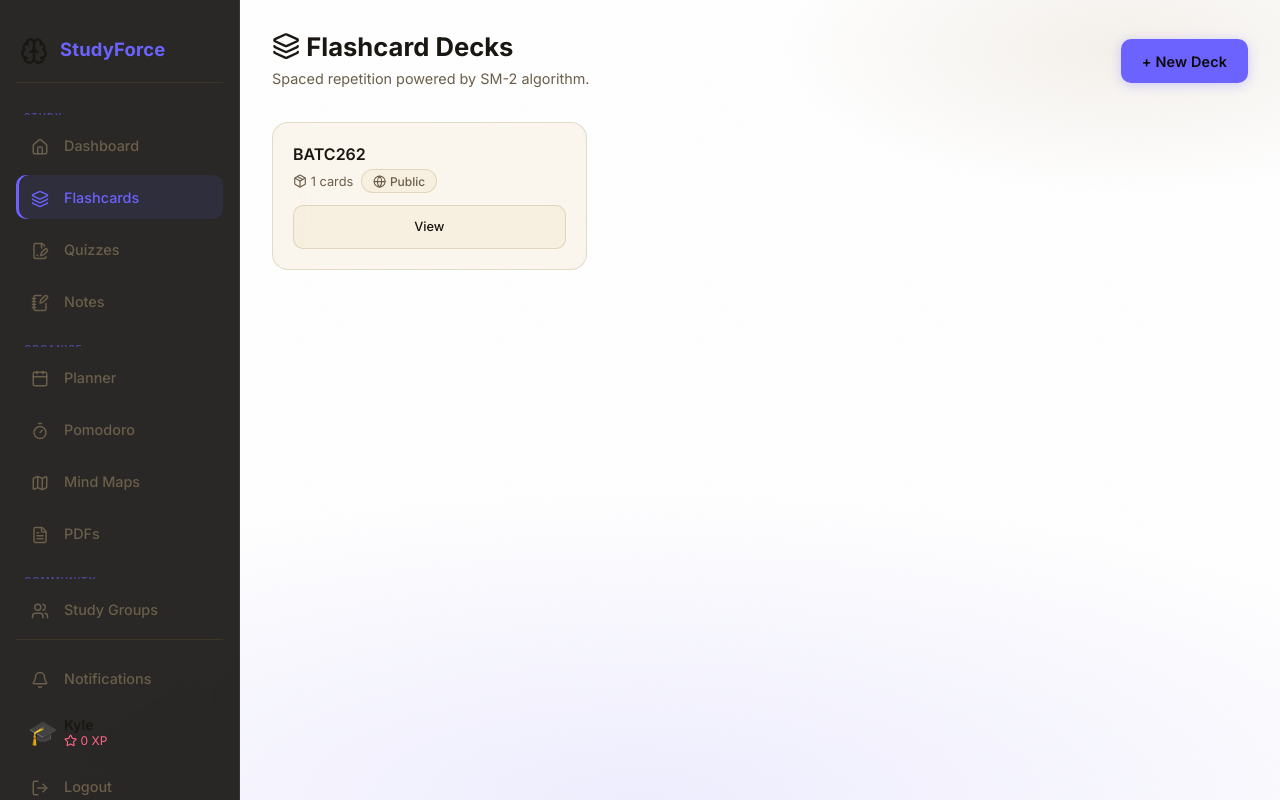
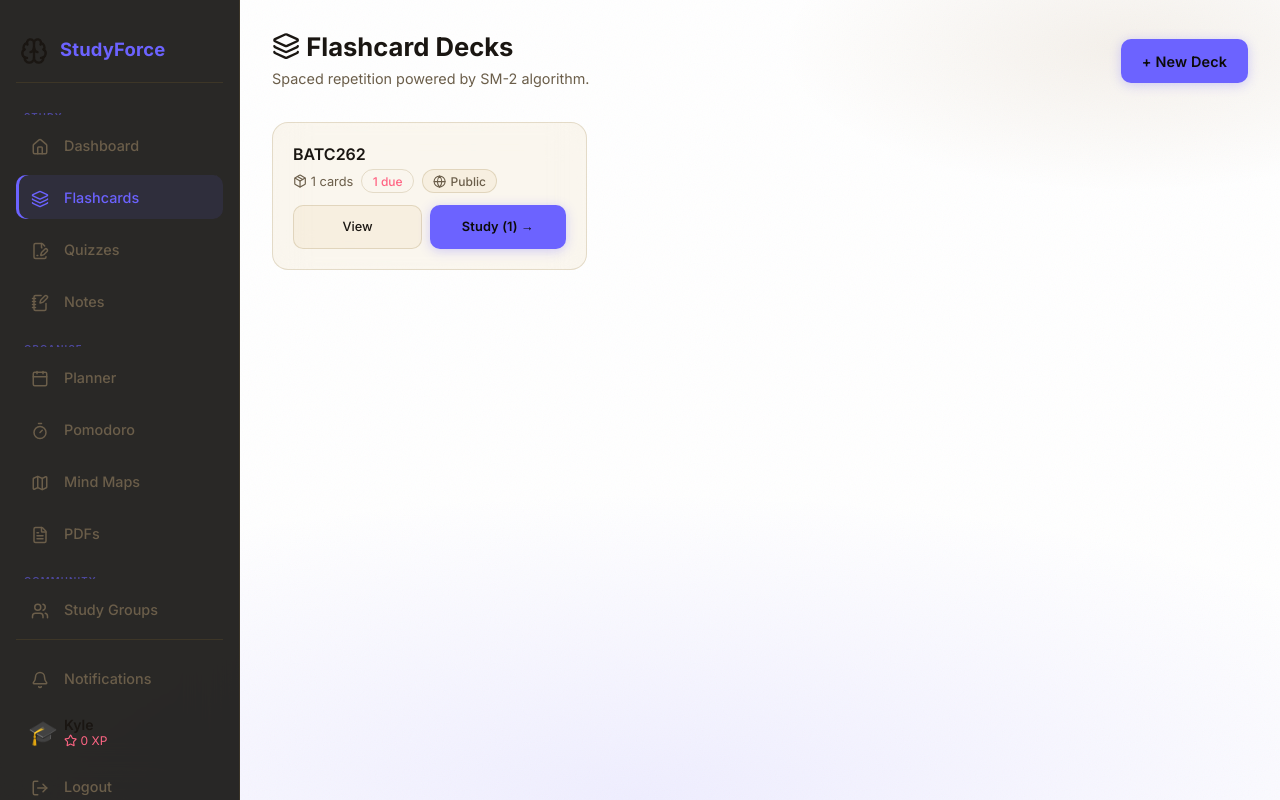
Before and after one commit to ConnectiveTCS/Study, a Flask app: page /flashcards/ in a window 1280 px wide. Run offline with Flask 3, Linux system fonts and the light colour scheme; a user stored in the database is signed in; data comes from the database, SQL or seed files in the repository; both versions use the stored data as it was after the commit; data that the repository does not hold is empty.

Commit message:
Add study-all route and update templates for enhanced flashcard functionality

```diff
--- a/study_app/app/blueprints/flashcards/routes.py
+++ b/study_app/app/blueprints/flashcards/routes.py
@@ -164,6 +164,25 @@ def study(deck_id):
     return render_template("flashcards/study.html", deck=deck, cards_json=json.dumps(cards_data))
 
 
+# ── Study all cards (ignore SRS schedule) ─────────────────────────────────
+
+@flashcards_bp.route("/<int:deck_id>/study-all")
+def study_all(deck_id):
+    from ...models.flashcard import Deck, Card, SM2Review
+    deck = _get_deck_or_404(deck_id)
+    cards_data = []
+    for card in Card.query.filter_by(deck_id=deck.id).all():
+        review = SM2Review.query.filter_by(card_id=card.id).first()
+        cards_data.append({
+            "id": card.id,
+            "front": card.front,
+            "back": card.back,
+            "interval": review.interval if review else 0,
+            "ease_factor": review.easiness_factor if review else 2.5,
+        })
+    return render_template("flashcards/study.html", deck=deck, cards_json=json.dumps(cards_data))
+
+
 # ── Study-next (entry point from dashboard) ───────────────────────────────
 
 @flashcards_bp.route("/study-next")
--- a/study_app/app/models/flashcard.py
+++ b/study_app/app/models/flashcard.py
@@ -24,11 +24,16 @@ class Deck(db.Model):
 
     @property
     def due_count(self) -> int:
-        """Cards due for review today (for the owner)."""
-        return SM2Review.query.join(Card).filter(
+        """Cards due for review today: new cards (no review row) + cards whose next_review_date <= today."""
+        reviewed_ids = db.session.query(SM2Review.card_id).join(Card).filter(
+            Card.deck_id == self.id,
+        ).subquery()
+        new_cards = self.cards.filter(Card.id.notin_(reviewed_ids)).count()
+        due_cards = SM2Review.query.join(Card).filter(
             Card.deck_id == self.id,
             SM2Review.next_review_date <= date.today(),
         ).count()
+        return new_cards + due_cards
 
     def __repr__(self) -> str:
         return f"<Deck {self.title}>"
--- a/study_app/app/templates/flashcards/deck_detail.html
+++ b/study_app/app/templates/flashcards/deck_detail.html
@@ -14,6 +14,9 @@
   <div style="display:flex; gap:0.5rem; flex-wrap:wrap;">
     {% if deck.due_count > 0 %}
     <a href="{{ url_for('flashcards.study', deck_id=deck.id) }}" class="btn btn-primary">Study ({{ deck.due_count }} due) →</a>
+    {% endif %}
+    {% if deck.card_count > 0 %}
+    <a href="{{ url_for('flashcards.study_all', deck_id=deck.id) }}" class="btn btn-glass">Study All →</a>
     {% endif %}
     <form method="POST" action="{{ url_for('flashcards.toggle_public', deck_id=deck.id) }}" style="display:inline;">
       <input type="hidden" name="csrf_token" value="{{ csrf_token() }}" />
--- a/study_app/app/templates/flashcards/decks.html
+++ b/study_app/app/templates/flashcards/decks.html
@@ -35,7 +35,9 @@
     <div style="display:flex; gap:0.5rem;">
       <a href="{{ url_for('flashcards.deck_detail', deck_id=deck.id) }}" class="btn btn-glass btn-sm" style="flex:1; text-align:center;">View</a>
       {% if deck.due_count > 0 %}
-      <a href="{{ url_for('flashcards.study', deck_id=deck.id) }}" class="btn btn-primary btn-sm" style="flex:1; text-align:center;">Study →</a>
+      <a href="{{ url_for('flashcards.study', deck_id=deck.id) }}" class="btn btn-primary btn-sm" style="flex:1; text-align:center;">Study ({{ deck.due_count }}) →</a>
+      {% elif deck.card_count > 0 %}
+      <a href="{{ url_for('flashcards.study_all', deck_id=deck.id) }}" class="btn btn-primary btn-sm" style="flex:1; text-align:center;">Study All →</a>
       {% endif %}
     </div>
   </div>
```
Also changed, not shown: study_app/instance/study_app.db.
